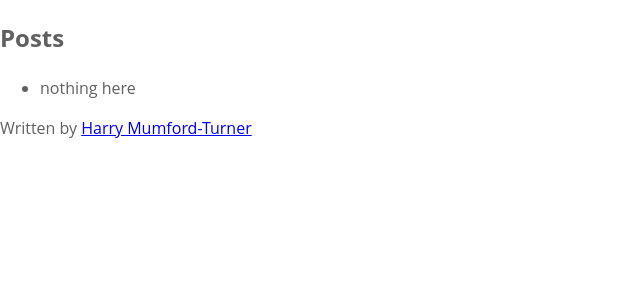
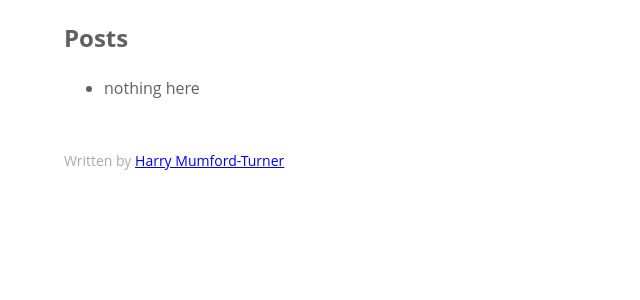
Before and after one commit to harrymt/blog, a Jekyll site: the page built from index.html, in a window 1280 px wide. Shown: the top 300 px of the page, without its empty margins (0-640 px from the left). Built offline with Jekyll 4.4.1, drawn with Linux system fonts in a browser that asks for light colours.

Commit message:
Made the site easier to read
- Added larger margins
- Added images with captions
- Make everything look better on mobile

```diff
--- a/css/stylesheet.css
+++ b/css/stylesheet.css
@@ -18,8 +18,47 @@
 }
 
 /* Center everything */
+.content {
+  width: 90%;
+  margin: auto;
+}
+
+.posts {
+  padding-bottom: 20px;
+}
+
 .post {
-  width: 90%;
-  margin-left: 4%;
-  margin-right: 5%;
+  width: 60%;
+  margin: auto;
 }
+
+.post img {
+  display: block;
+  margin: auto;
+  width: 100%;
+  padding-top: 20px;
+}
+
+.post .img-caption {
+  display: block;
+  margin: auto;
+  width: 100%;
+  padding-bottom: 20px;
+  text-align: center;
+  font-size: 13px;
+  font-style: italic;
+}
+
+.footer {
+    color: #aaa;
+    font-size: 14px;
+}
+
+
+@media only screen and (max-width: 600px) {
+
+  .post {
+    width: 90%;
+  }
+
+}
```
